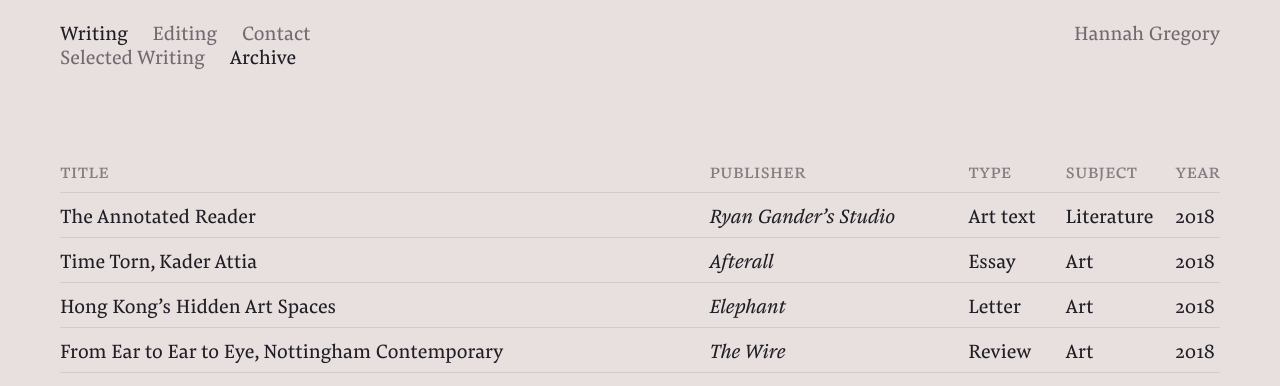
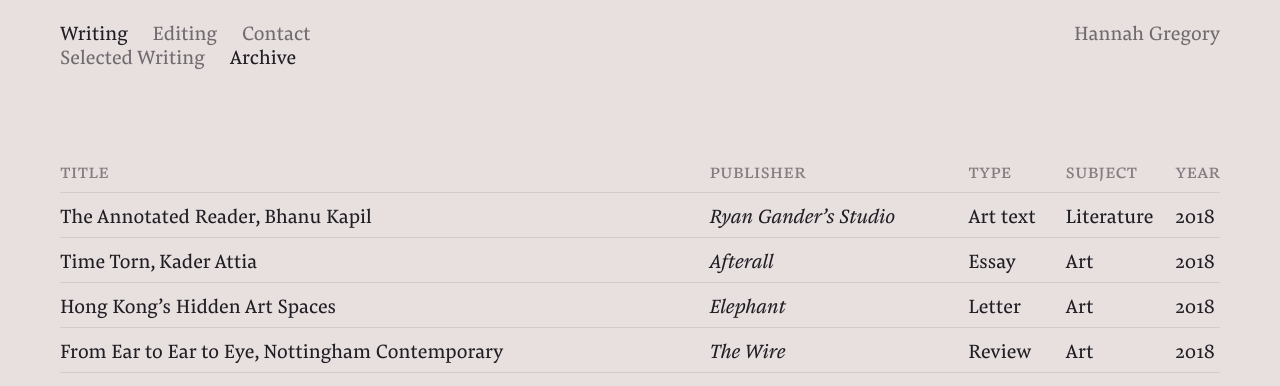
Before and after one commit to hg-site/hg-site.github.io, a Jekyll site: the page built from archive/index.markdown, in a window 1280 px wide and 900 px high. Shown: the top 386 px of the window. Built offline with Jekyll 4.4.1, drawn with Linux system fonts in a browser that asks for light colours.

Commit message:
Updated Index

```diff
--- a/archive/index.markdown
+++ b/archive/index.markdown
@@ -17,7 +17,7 @@
 <tbody class="list">
 
 <tr data-href="/uploads/TheAnnotatedReaderBhanu.pdf">
-	<td class="title">The Annotated Reader</td>
+	<td class="title">The Annotated Reader, Bhanu Kapil</td>
 	<td class="publisher">Ryan Gander’s Studio</td>
 	<td class="type">Art text</td>
 	<td class="subject">Literature</td>
```
